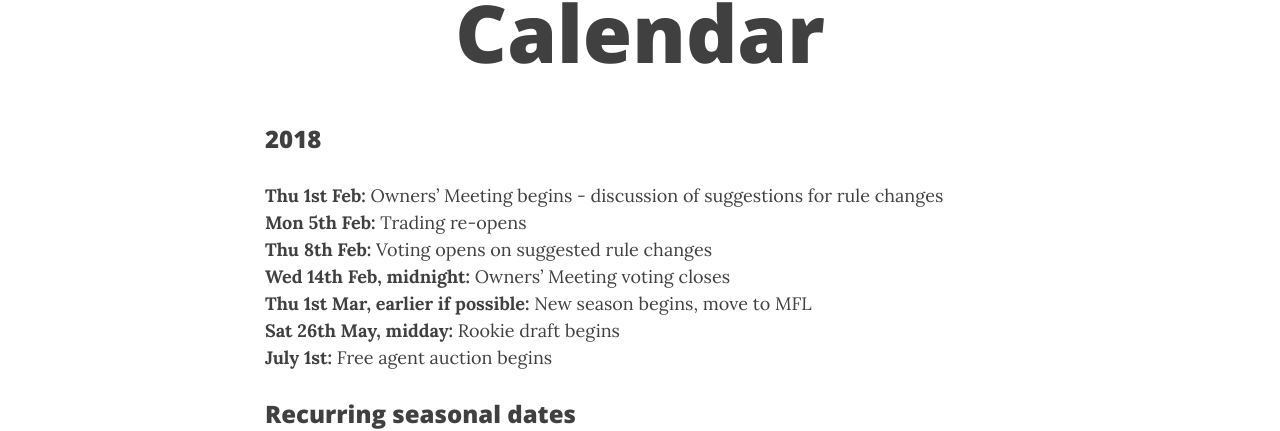
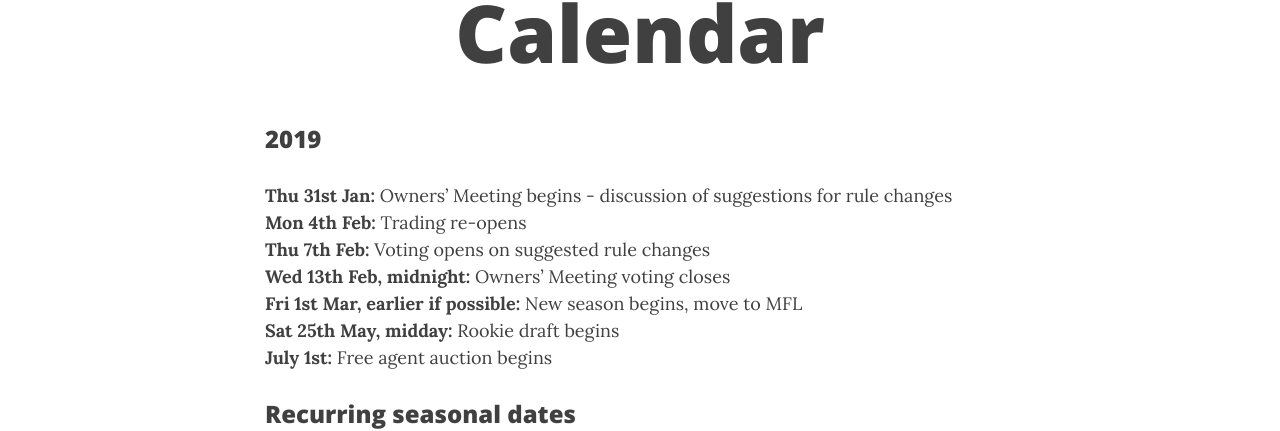
Before and after one commit to UKDynasty/ukdynasty.github.io, a Jekyll site: the page built from calendar/index.md, in a window 1280 px wide and 1389 px high. Shown: the part 182-613 px from the top of the window. Built offline with Jekyll 4.4.1, drawn with Linux system fonts in a browser that asks for light colours; nearby versions of some CDN libraries.

Commit message:
Playoffs article, update calendar

```diff
--- a/calendar/index.md
+++ b/calendar/index.md
@@ -5,14 +5,14 @@ permalink: /calendar
 published: true
 ---
 
-### 2018
+### 2019
 
-**Thu 1st Feb:** Owners' Meeting begins - discussion of suggestions for rule changes
-**Mon 5th Feb:** Trading re-opens
-**Thu 8th Feb:** Voting opens on suggested rule changes
-**Wed 14th Feb, midnight:** Owners' Meeting voting closes
-**Thu 1st Mar, earlier if possible:** New season begins, move to MFL
-**Sat 26th May, midday:** Rookie draft begins
+**Thu 31st Jan:** Owners' Meeting begins - discussion of suggestions for rule changes
+**Mon 4th Feb:** Trading re-opens
+**Thu 7th Feb:** Voting opens on suggested rule changes
+**Wed 13th Feb, midnight:** Owners' Meeting voting closes
+**Fri 1st Mar, earlier if possible:** New season begins, move to MFL
+**Sat 25th May, midday:** Rookie draft begins
 **July 1st:** Free agent auction begins
 
 ### Recurring seasonal dates
```
Also changed, not shown: _posts/2018-12-04-playoffs-ahoy.md (added, +69 -0 lines).
